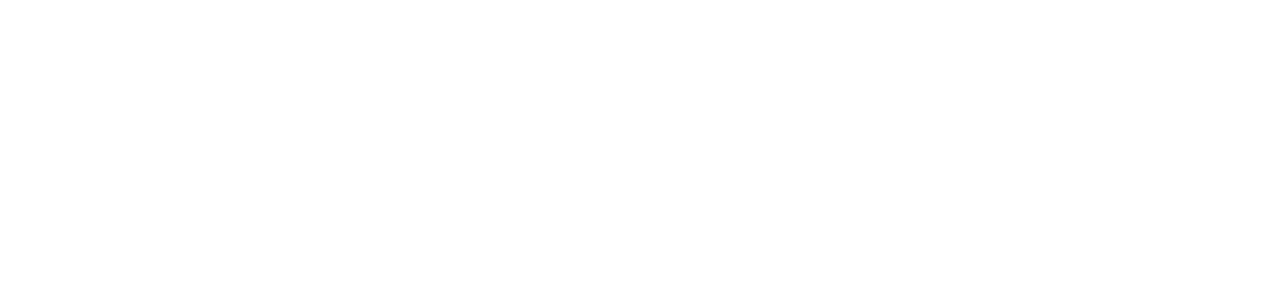
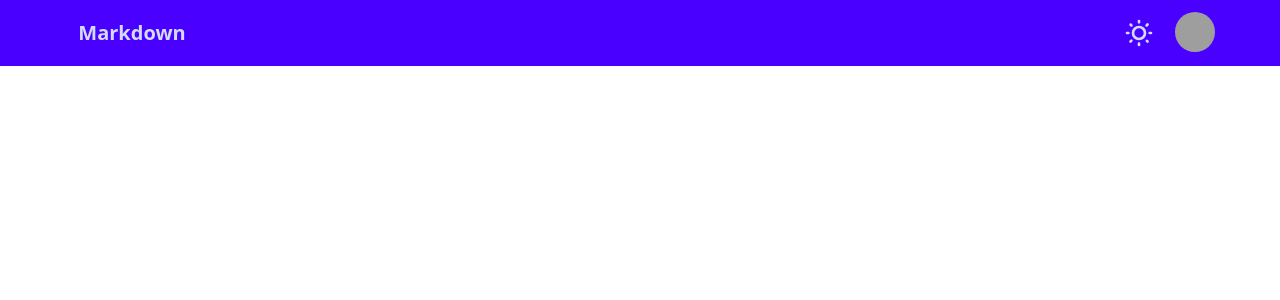
Before and after one commit to saifulislam05/Markdown-Generator, a React (Create React App) app: page / in a window 1280 px wide. Shown: the top 300 px of the page. Built offline with nearby package versions, Linux system fonts and the light colour scheme; grey boxes are pictures that could not be loaded.

Commit message:
header section done

```diff
--- a/src/App.js
+++ b/src/App.js
@@ -1,10 +1,11 @@
 
 import './App.css';
+import Header from './Components/Header/Header';
 
 function App() {
   return (
     <div className="App">
-
+      <Header />
     </div>
   );
 }
--- /dev/null
+++ b/src/Components/Header/Header.js
@@ -0,0 +1,13 @@
+
+import React from "react";
+import Navbar from "./Navbar";
+
+const Header = () => {
+  return (
+    <header className="bg-primary">
+      <Navbar />
+    </header>
+  );
+};
+
+export default Header;
--- /dev/null
+++ b/src/Components/Header/Logo.js
@@ -0,0 +1,8 @@
+
+import React from "react";
+
+const Logo = () => {
+  return <a href="/" className="btn btn-ghost text-xl font-bold">Markdown</a>;
+};
+
+export default Logo;
--- /dev/null
+++ b/src/Components/Header/Navbar.js
@@ -0,0 +1,21 @@
+// Navbar.js
+import React from "react";
+import Logo from "./Logo";
+import ThemeSwitcher from "./ThemeSwitcher";
+import UserMenu from "./UserMenu";
+
+const Navbar = () => {
+  return (
+    <div className="navbar w-11/12 mx-auto text-primary-content">
+      <div className="flex-1">
+        <Logo />
+      </div>
+      <div className="flex-none gap-4">
+        <ThemeSwitcher />
+        <UserMenu />
+      </div>
+    </div>
+  );
+};
+
+export default Navbar;
--- /dev/null
+++ b/src/Components/Header/ThemeSwitcher.js
@@ -0,0 +1,26 @@
+
+import React from "react";
+
+const ThemeSwitcher = () => {
+  return (
+    <label className="swap swap-rotate">
+
+                    <input type="checkbox" className="theme-controller" value="light" />
+                    {/* sun icon */}
+                    <svg className="swap-off fill-current w-8 h-8" xmlns="http://www.w3.org/2000/svg" viewBox="0 0 24 24">
+                        <path
+                            d="M5.64,17l-.71.71a1,1,0,0,0,0,1.41,1,1,0,0,0,1.41,0l.71-.71A1,1,0,0,0,5.64,17ZM5,12a1,1,0,0,0-1-1H3a1,1,0,0,0,0,2H4A1,1,0,0,0,5,12Zm7-7a1,1,0,0,0,1-1V3a1,1,0,0,0-2,0V4A1,1,0,0,0,12,5ZM5.64,7.05a1,1,0,0,0,.7.29,1,1,0,0,0,.71-.29,1,1,0,0,0,0-1.41l-.71-.71A1,1,0,0,0,4.93,6.34Zm12,.29a1,1,0,0,0,.7-.29l.71-.71a1,1,0,1,0-1.41-1.41L17,5.64a1,1,0,0,0,0,1.41A1,1,0,0,0,17.66,7.34ZM21,11H20a1,1,0,0,0,0,2h1a1,1,0,0,0,0-2Zm-9,8a1,1,0,0,0-1,1v1a1,1,0,0,0,2,0V20A1,1,0,0,0,12,19ZM18.36,17A1,1,0,0,0,17,18.36l.71.71a1,1,0,0,0,1.41,0,1,1,0,0,0,0-1.41ZM12,6.5A5.5,5.5,0,1,0,17.5,12,5.51,5.51,0,0,0,12,6.5Zm0,9A3.5,3.5,0,1,1,15.5,12,3.5,3.5,0,0,1,12,15.5Z" />
+                    </svg>
+
+                     {/* moon icon */}
+                    <svg className="swap-on fill-current w-8 h-8" xmlns="http://www.w3.org/2000/svg" viewBox="0 0 24 24">
+                        <path
+                            d="M21.64,13a1,1,0,0,0-1.05-.14,8.05,8.05,0,0,1-3.37.73A8.15,8.15,0,0,1,9.08,5.49a8.59,8.59,0,0,1,.25-2A1,1,0,0,0,8,2.36,10.14,10.14,0,1,0,22,14.05,1,1,0,0,0,21.64,13Zm-9.5,6.69A8.14,8.14,0,0,1,7.08,5.22v.27A10.15,10.15,0,0,0,17.22,15.63a9.79,9.79,0,0,0,2.1-.22A8.11,8.11,0,0,1,12.14,19.73Z" />
+                    </svg>
+
+
+    </label>
+  );
+};
+
+export default ThemeSwitcher;
--- /dev/null
+++ b/src/Components/Header/UserMenu.js
@@ -0,0 +1,20 @@
+// UserMenu.js
+import React from "react";
+
+const UserMenu = () => {
+  return (
+    <div className="dropdown dropdown-end">
+      <label tabIndex="0" className="btn btn-ghost btn-circle avatar">
+        <div className="w-10 rounded-full">
+          <img
+            alt="Tailwind CSS Navbar component"
+            src="https://daisyui.com/images/stock/photo-1534528741775-53994a69daeb.jpg"
+          />
+        </div>
+      </label>
+
+    </div>
+  );
+};
+
+export default UserMenu;
```
